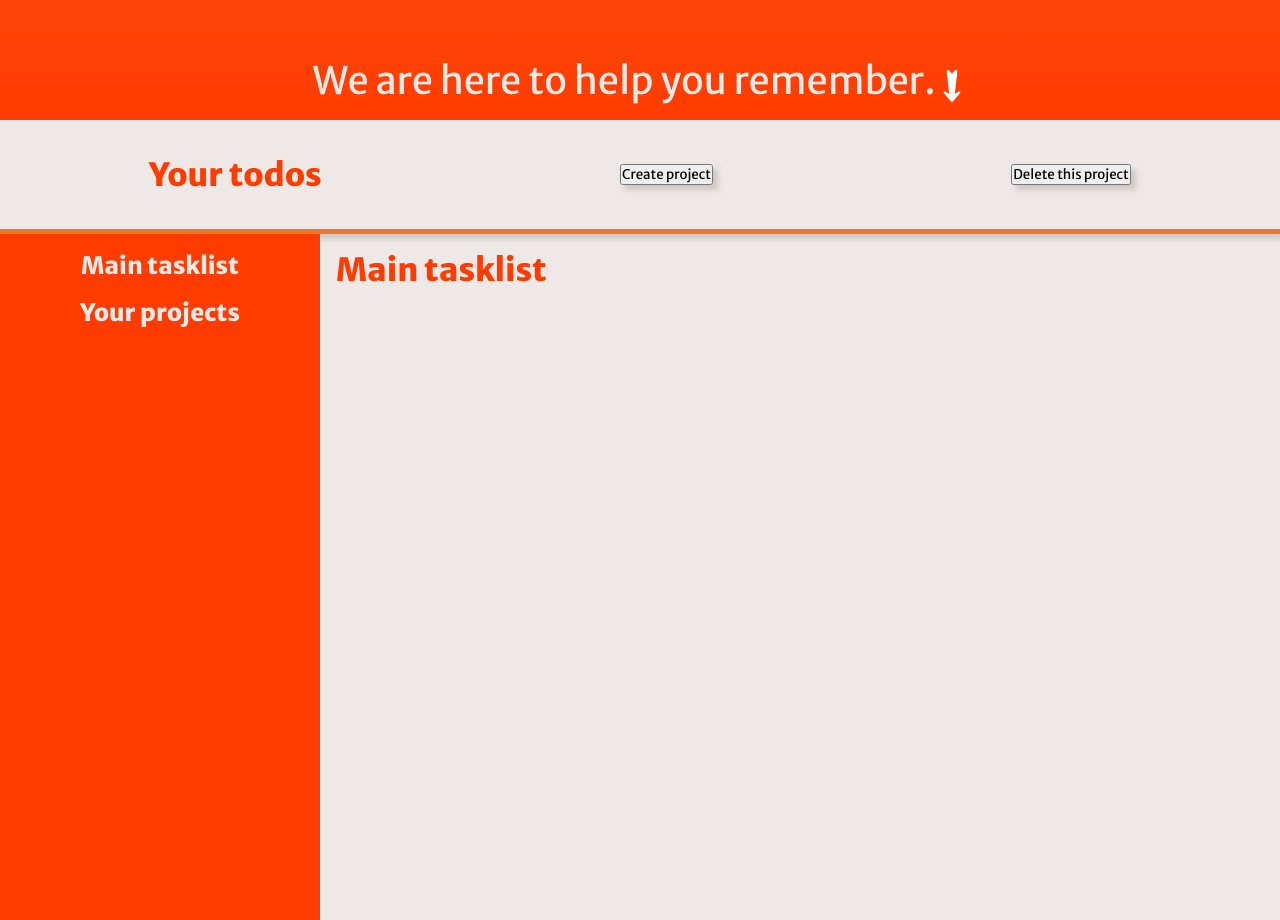
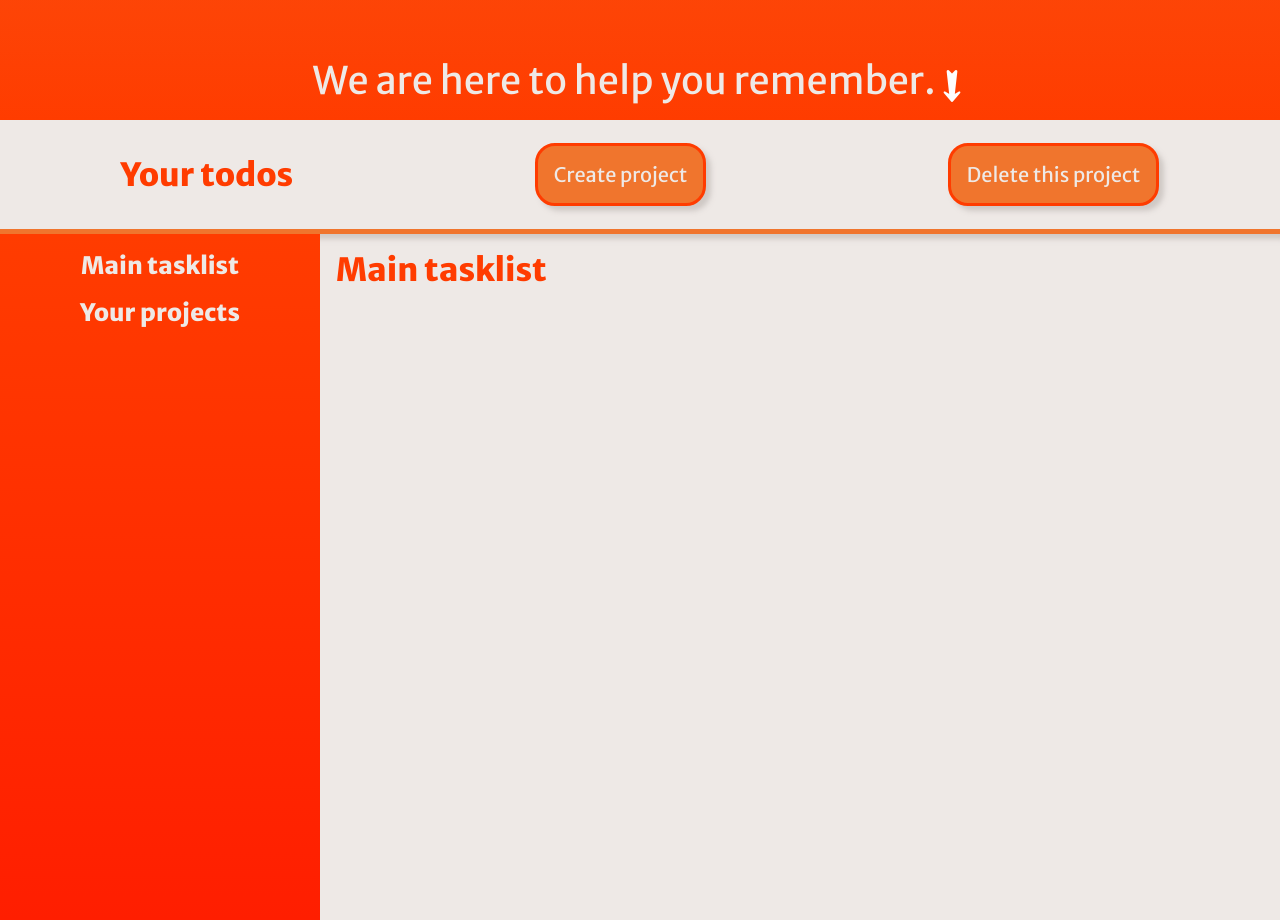
Before and after one commit to TakeOff30/ToDoList, a website built with webpack: page dist/index.html in a window 1280 px wide. Shown: the part 680-1600 px from the top of the page. Built offline with nearby package versions, Linux system fonts and the light colour scheme.

```diff
--- a/src/style.css
+++ b/src/style.css
@@ -91,7 +91,27 @@
     align-items: center;
     grid-row: 1;
     border-bottom: rgb(240, 117, 45) solid 5px;
+}
 
+button{
+    padding: 1rem;
+    color: var(--white);
+    background-color: rgb(240, 117, 45);
+    border: var(--orange) solid 3px;
+    font-size: 20px;
+    border-radius: 20px;
+}
+
+button:hover{
+    cursor: pointer;
+}
+
+.createProject:hover{
+    background-color: rgb(72, 158, 72);
+}
+
+.deleteProject:hover{
+    background-color: rgb(218, 21, 21);
 }
 
 main{
@@ -100,7 +120,7 @@
 }
 
 .leftPanel{
-    background-color: var(--orange);
+    background-image: linear-gradient(var(--orange), rgb(255, 30, 0));
     color: var(--white);
     padding-top: 1rem;
     grid-column: 1;
--- a/src/ui.js
+++ b/src/ui.js
@@ -32,7 +32,7 @@
         const createP = document.createElement("button");
         const deleteP = document.createElement("button");
         createP.classList.add("createProject");
-        createP.classList.add("deleteProject");
+        deleteP.classList.add("deleteProject");
         createP.textContent = "Create project";
         deleteP.textContent = "Delete this project";
         title.textContent = "Your todos";
```
Also changed, not shown: src/projects.js (+13 -0 lines), src/tasks.js (+13 -0 lines), dist/main.js.
